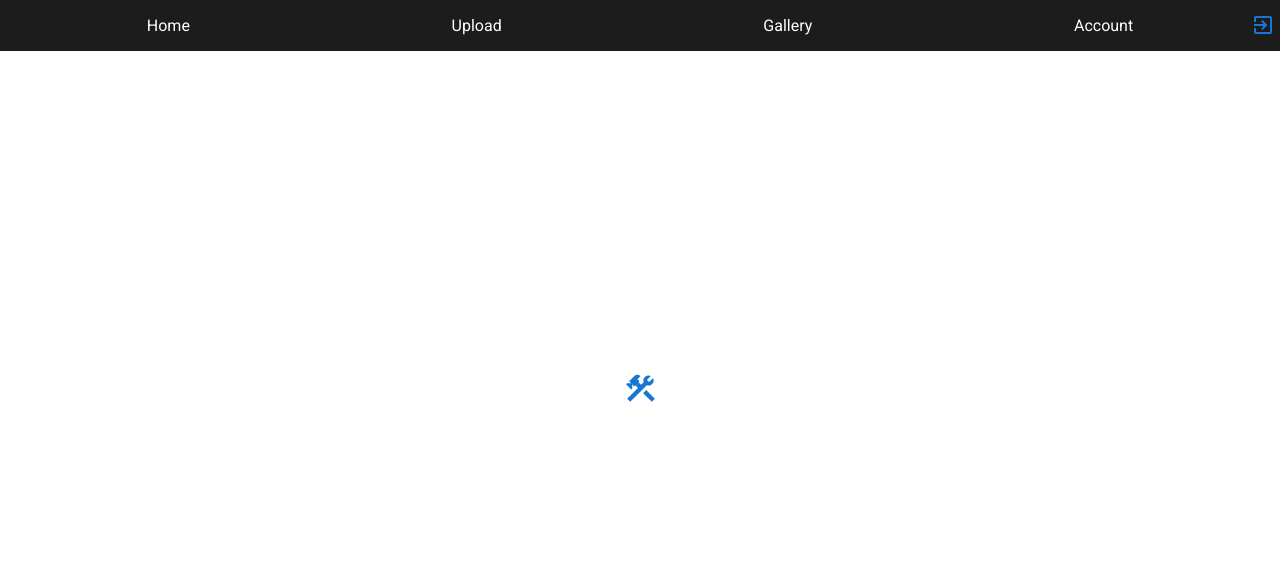
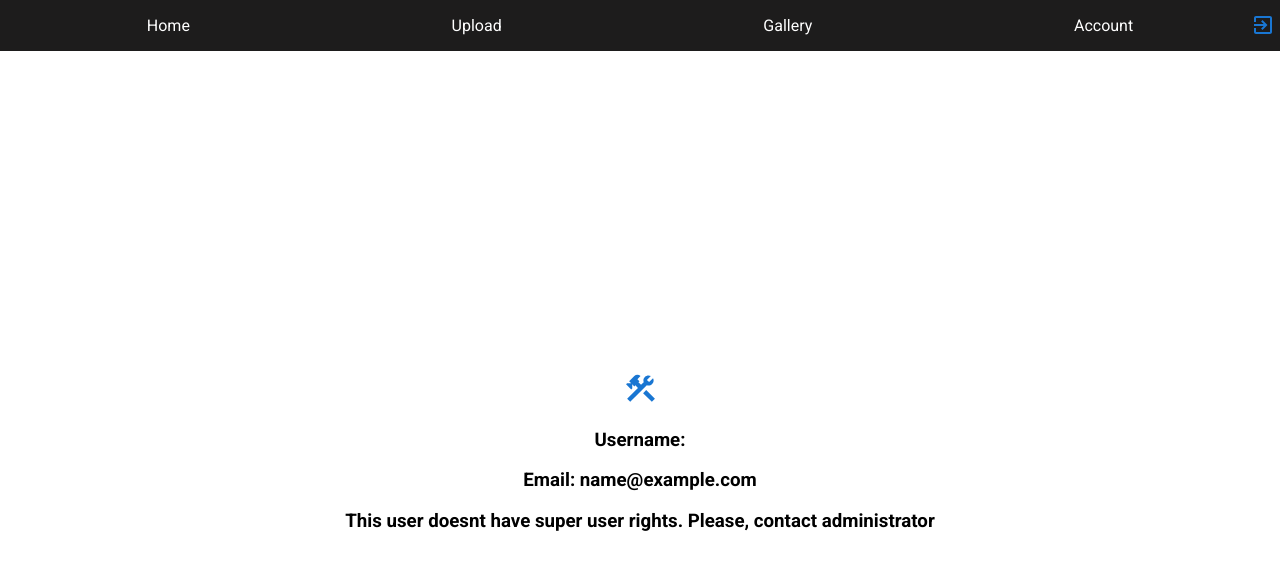
Before and after one commit to milenski1989/plus359-react-express-app, a React (Create React App) app in the folder client/: page /account in a window 1280 px wide. Shown: the top 570 px of the page. Built offline with nearby package versions, Linux system fonts and the light colour scheme; sample sign-in values are in the browser's storage.

Commit message:
Start Building Account functionality

```diff
--- a/client/src/components/Account.js
+++ b/client/src/components/Account.js
@@ -2,13 +2,27 @@ import SecondaryNavbar from "./SecondaryNavbar";
 import "./App.css";
 import ConstructionIcon from '@mui/icons-material/Construction';
 
+
 const Account = () => {
+
+    let myStorage = window.localStorage
+    let user = JSON.parse(myStorage.getItem('user'))
+    console.log(JSON.parse(myStorage.getItem('user')))
 
     return (
         <>
             <SecondaryNavbar />
             <section className="mainSection" style={{textAlign: "center", marginTop: "40vh"}}>
                 <ConstructionIcon fontSize="large" color="primary"/>
+
+                <div>
+                    <div>
+                        <h3>Username: {user.userName}</h3>
+                        <h3>Email: {user.email}</h3>
+                        <h3>{`This user ${user.superUser ? 'has' : 'doesnt have'} super user rights. ${!user.superUser ? 'Please, contact administrator' : ''}`}</h3>
+                    </div>
+                </div>
+
             </section>
         </>
     );
--- a/client/src/components/Login.js
+++ b/client/src/components/Login.js
@@ -38,11 +38,11 @@ const Login = () => {
         const data = await response.json()
 
         if (response.status === 200) {
-            const {id, userName, userMail, superUser, createdAt} = data
+            const {id, userName, email, superUser, createdAt} = data
             myStorage.setItem('user', JSON.stringify({
                 id,
                 userName,
-                userMail,
+                email,
                 superUser,
                 createdAt
             }))
```
